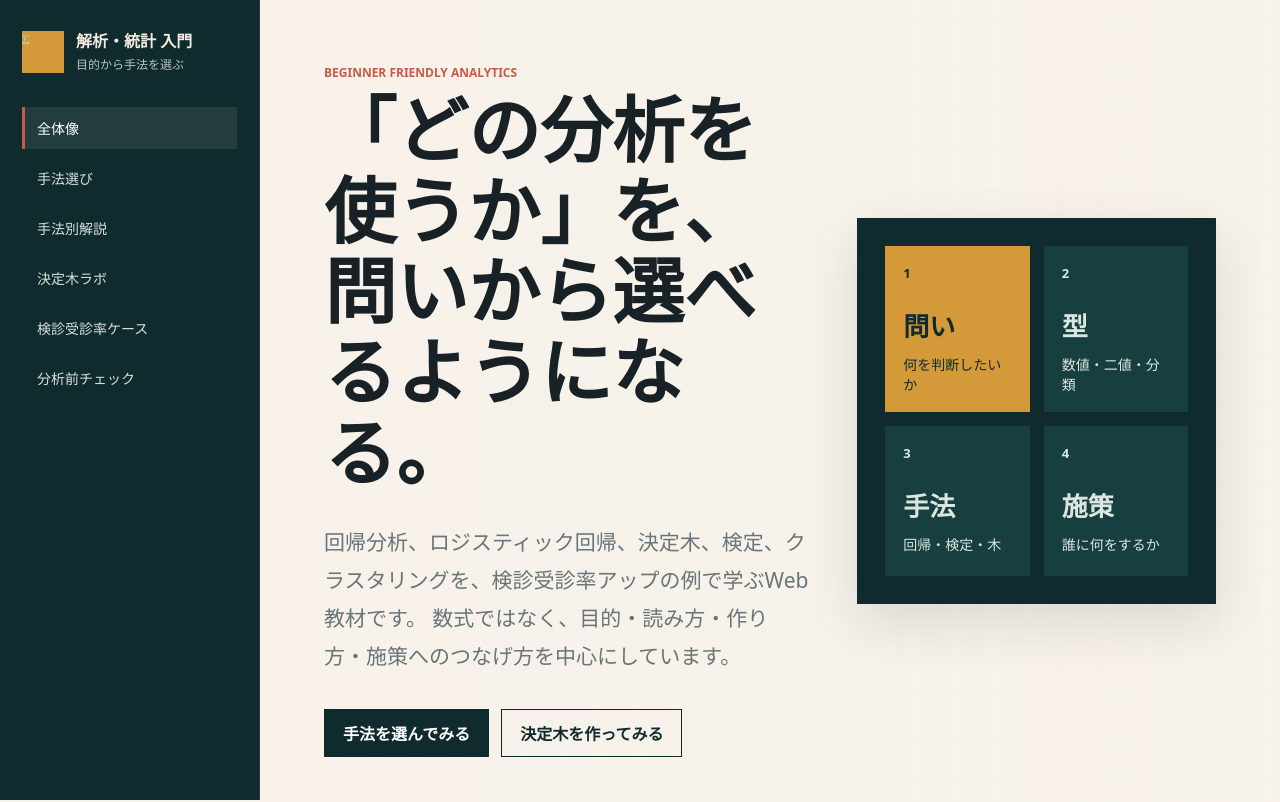
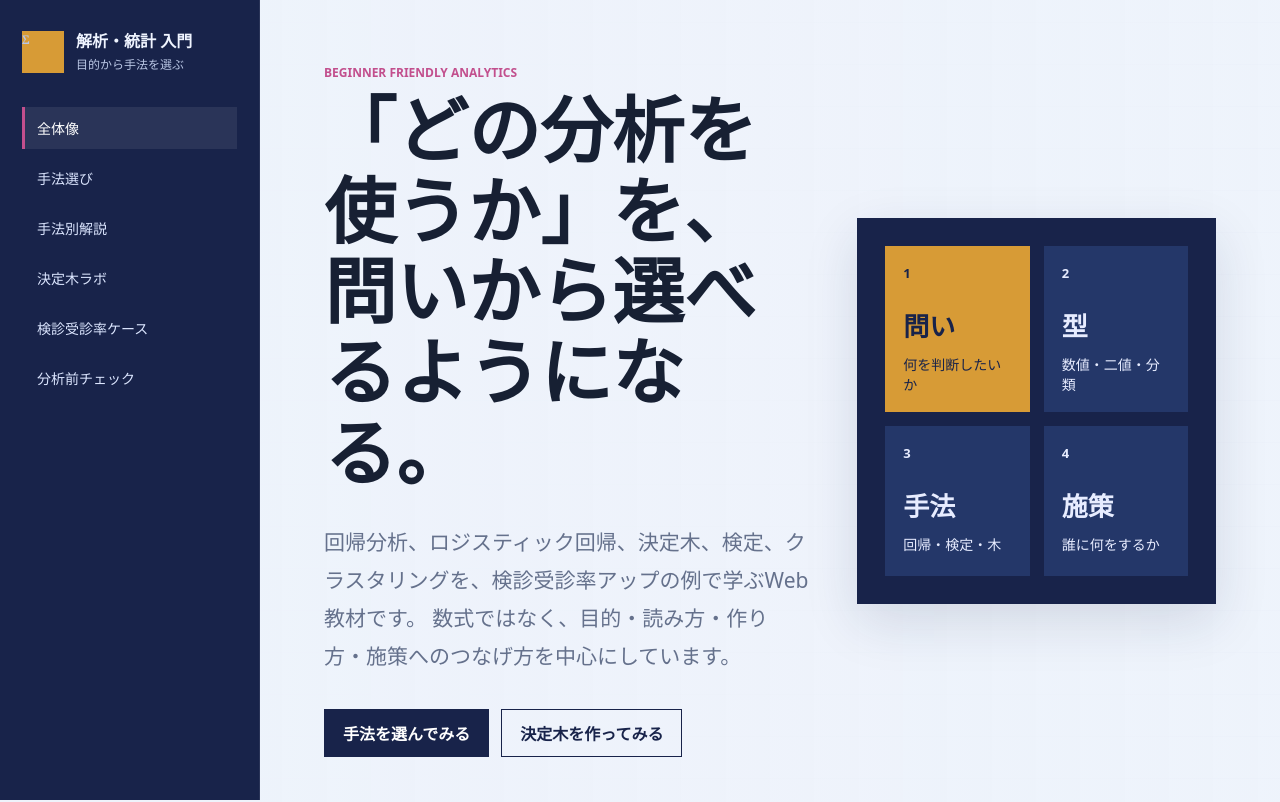
Before and after one commit to eadgbeokayu/stats-intro-site, a plain HTML site: page index.html in a window 1280 px wide. Shown: the top 802 px of the page. Drawn offline with Linux system fonts and the light colour scheme.

Commit message:
Test alternate color theme

```diff
--- a/styles.css
+++ b/styles.css
@@ -1,17 +1,17 @@
 :root {
   color-scheme: light;
-  --ink: #172126;
-  --muted: #687579;
-  --paper: #f7f2ea;
-  --surface: #fffcf6;
-  --line: #d8cbc0;
-  --green: #2e7d65;
-  --coral: #c75b45;
-  --blue: #4267a8;
-  --gold: #d49a39;
-  --violet: #7661a6;
-  --dark: #102b2d;
-  --shadow: 0 18px 50px rgba(23, 33, 38, 0.12);
+  --ink: #172033;
+  --muted: #65718c;
+  --paper: #eef3fb;
+  --surface: #fbfdff;
+  --line: #cad5e8;
+  --green: #2f8f83;
+  --coral: #c24f8d;
+  --blue: #315bb7;
+  --gold: #d79b36;
+  --violet: #6a4bc3;
+  --dark: #18234a;
+  --shadow: 0 18px 50px rgba(24, 35, 74, 0.13);
 }
 
 * {
@@ -45,7 +45,7 @@ a {
   height: 100vh;
   padding: 28px 22px;
   background: var(--dark);
-  color: #f4eadf;
+  color: #eff4ff;
   border-right: 1px solid rgba(255, 255, 255, 0.08);
 }
 
@@ -78,7 +78,7 @@ a {
 }
 
 .brand span {
-  color: #b8c4bd;
+  color: #b9c6e4;
   font-size: 12px;
   margin-top: 3px;
 }
@@ -91,7 +91,7 @@ a {
 .nav-link {
   padding: 11px 12px;
   border-left: 3px solid transparent;
-  color: #d9e0dc;
+  color: #dce6ff;
   font-size: 14px;
   text-decoration: none;
 }
@@ -115,8 +115,8 @@ main {
   align-items: center;
   padding: 64px clamp(28px, 5vw, 80px);
   background:
-    linear-gradient(90deg, rgba(247, 242, 234, 0.96), rgba(247, 242, 234, 0.86)),
-    repeating-linear-gradient(0deg, rgba(16, 43, 45, 0.05), rgba(16, 43, 45, 0.05) 1px, transparent 1px, transparent 42px);
+    linear-gradient(90deg, rgba(238, 243, 251, 0.97), rgba(238, 243, 251, 0.88)),
+    repeating-linear-gradient(0deg, rgba(49, 91, 183, 0.07), rgba(49, 91, 183, 0.07) 1px, transparent 1px, transparent 42px);
 }
 
 .eyebrow {
@@ -191,8 +191,8 @@ h1 {
 .process-card {
   min-height: 150px;
   padding: 18px;
-  background: #173f3f;
-  color: #dce6e0;
+  background: #243769;
+  color: #e7ecff;
 }
 
 .process-card.active {
@@ -301,7 +301,7 @@ select {
   align-items: center;
   min-height: 26px;
   padding: 3px 10px;
-  background: #e8f0eb;
+  background: #e9edff;
   color: var(--green);
   font-size: 12px;
   font-weight: 800;
@@ -333,14 +333,14 @@ select {
 .tag {
   padding: 6px 10px;
   border: 1px solid var(--line);
-  background: #f2ebe3;
+  background: #e9eef9;
   color: var(--ink);
   font-size: 13px;
   font-weight: 700;
 }
 
 .methods-band {
-  background: #fbf7ef;
+  background: #f3f6fc;
 }
 
 .method-layout {
@@ -415,7 +415,7 @@ select {
   min-height: 160px;
   padding: 18px;
   border: 1px solid var(--line);
-  background: #fffaf2;
+  background: #ffffff;
 }
 
 .info-box h4 {
@@ -437,7 +437,7 @@ select {
 }
 
 .simulator-band {
-  background: #f2eee7;
+  background: #e8eef8;
 }
 
 .controls {
@@ -469,7 +469,7 @@ input[type="range"] {
   width: min(340px, 86vw);
   height: 44px;
   overflow: hidden;
-  background: #e8ded4;
+  background: #dce5f5;
 }
 
 .gauge-fill {
@@ -502,7 +502,7 @@ input[type="range"] {
 }
 
 .tree-band {
-  background: #fbf7ef;
+  background: #f3f6fc;
 }
 
 .tree-lab {
@@ -529,7 +529,7 @@ input[type="range"] {
 .tree-canvas {
   min-height: 400px;
   padding: 28px;
-  background: #efe7dc;
+  background: #e5ecf8;
   border: 1px solid var(--line);
 }
 
@@ -611,7 +611,7 @@ input[type="range"] {
   grid-template-columns: 1fr 70px;
   gap: 8px;
   padding: 9px 10px;
-  background: #f5eee5;
+  background: #e9eef9;
   font-size: 14px;
 }
 
@@ -655,7 +655,7 @@ input[type="range"] {
 
 .case-pill {
   padding: 14px;
-  background: #f4eadf;
+  background: #e9eef9;
   border-left: 5px solid var(--green);
   font-weight: 700;
   line-height: 1.55;
```
